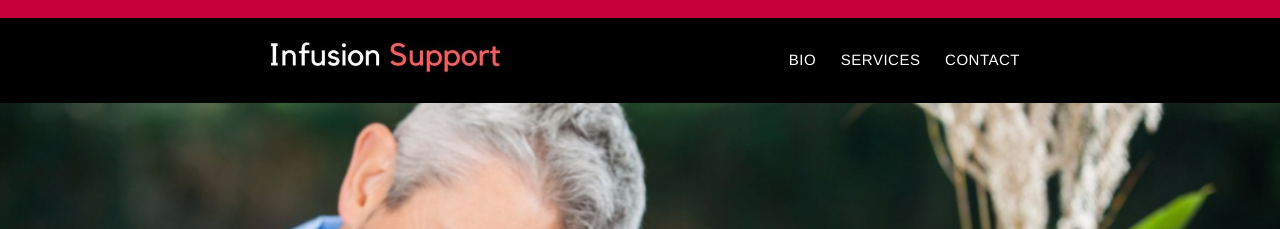
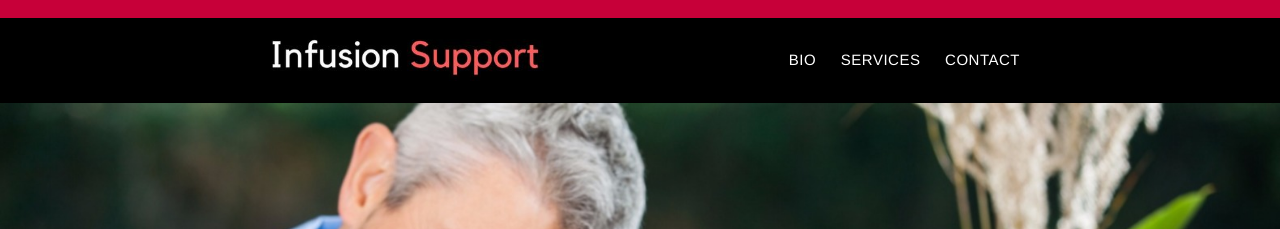
Before and after one commit to vezenwa/vezenwa.github.io, a Jekyll site: the page built from index.md, in a window 1280 px wide. Shown: the top 229 px of the page. Built offline with Jekyll 4.4.1, drawn with Linux system fonts in a browser that asks for light colours.

Commit message:
Update header.html

```diff
--- a/_includes/header.html
+++ b/_includes/header.html
@@ -2,7 +2,7 @@
         <div class="wrapper">
         {% assign default_paths = site.pages | map: "path" %}
         {% assign page_paths = site.header_pages | default: default_paths %}
-        <a class="site-title" href="{{ "/" | relative_url }}"><img src="/images/title.jpg" width="250" alt="infusion support logo"></a>
+        <a class="site-title" href="{{ "/" | relative_url }}"><img src="/images/title.jpg" width="290" alt="infusion support logo"></a>
 
          {% if page_paths %}
         <nav class="site-nav">
```
